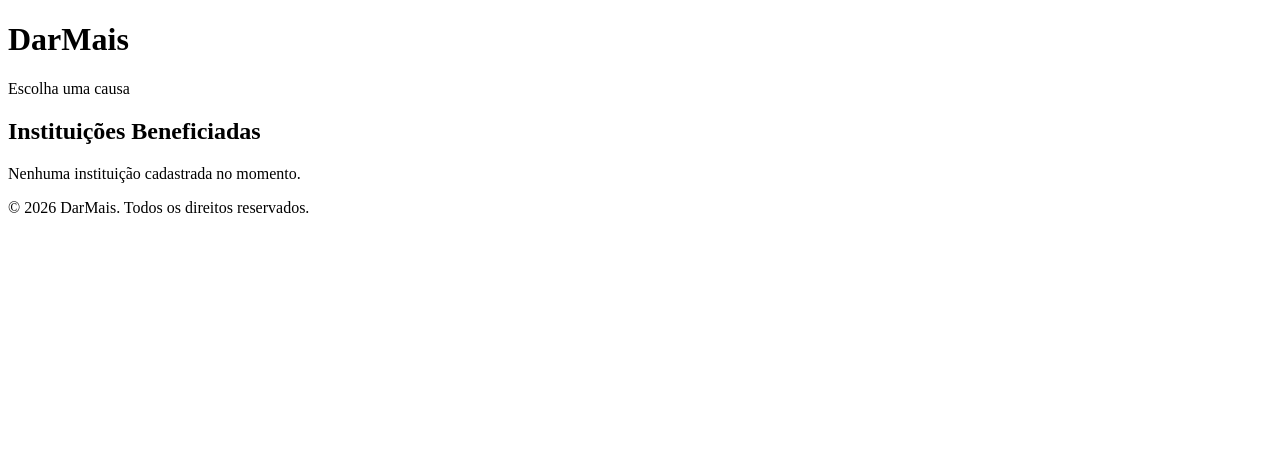
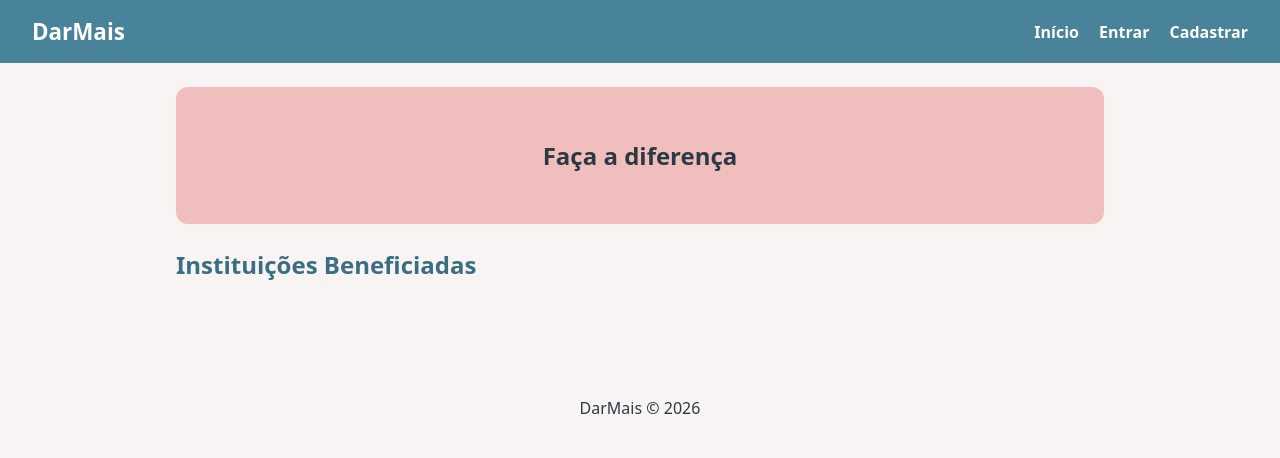
Before and after one commit to wesleykargery1/projeto-3-bimestre, a Flask app: template projeto_romerito/blueprints/index/templates/index.html in a window 1280 px wide. Shown: the top 458 px of the page. Run offline with Flask 3, Linux system fonts and the light colour scheme; the template is opened without the code that fills it, so the values that code supplies are empty; parts of the project's set-up code (start-up, migrations or seed data) failed here and were passed over.

Commit message:
Ajuste de erros e novo CSS

```diff
--- a/projeto_romerito/app.py
+++ b/projeto_romerito/app.py
@@ -1,10 +1,16 @@
-# app.py — Oficina de Conserto (versão inicial)
 from flask import Flask
 from database import Base, engine
+import models
 from blueprints.index import index_bp
-from models import Usuario, Instituicao, Doacao
+from blueprints.auth import auth_bp
 
 app = Flask(__name__)
 app.secret_key = "segredo"
+
 app.register_blueprint(index_bp)
+app.register_blueprint(auth_bp)
+
 Base.metadata.create_all(engine)
+
+if __name__ == "__main__":
+    app.run(debug=True)
--- a/projeto_romerito/blueprints/index/templates/base.html
+++ b/projeto_romerito/blueprints/index/templates/base.html
@@ -3,17 +3,25 @@
 <head>
   <meta charset="UTF-8">
   <meta name="viewport" content="width=device-width, initial-scale=1.0">
-  <title>{% block titulo %}DarMais{% endblock %}</title>
+  <title>{% block titulo %}Início{% endblock %} - DarMais</title>
+  <link rel="stylesheet" href="{{ url_for('static', filename='style.css') }}">
 </head>
 <body>
+  <header>
+    <a class="logo" href="{{ url_for('index.index') }}">DarMais</a>
+    <nav>
+      <a href="{{ url_for('index.index') }}">Início</a>
+      <a href="{{ url_for('auth.login') }}">Entrar</a>
+      <a href="{{ url_for('auth.register') }}">Cadastrar</a>
+    </nav>
+  </header>
 
-  <main class="container">
-    {% block conteudo %}
-    {% endblock %}
+  <main>
+    {% block conteudo %}{% endblock %}
   </main>
 
-  <footer class="main-footer">
-    <p>&copy; 2026 DarMais. Todos os direitos reservados.</p>
+  <footer>
+    <p>DarMais &copy; 2026</p>
   </footer>
 
 </body>
--- a/projeto_romerito/blueprints/index/templates/index.html
+++ b/projeto_romerito/blueprints/index/templates/index.html
@@ -3,26 +3,18 @@
 {% block titulo %}Início{% endblock %}
 
 {% block conteudo %}
-<header class="main-header">
-  <div class="header-content">
-    <h1>DarMais</h1>
-    <p>Escolha uma causa</p>
-  </div>
-</header>
+  <section class="hero">
+    <h1>Faça a diferença</h1>
+  </section>
 
-<div class="content-body">
   <h2>Instituições Beneficiadas</h2>
-
-  <div class="cards-grid">
-    {% for instituicao in instituicoes %}
+  <div class="cards">
+    {% for inst in instituicoes %}
       <div class="card">
-        <h3>{{ instituicao.nome }}</h3>
-        <p>{{ instituicao.descricao }}</p>
-        <button type="button" class="btn-doar">Doar</button>
+        <h3>{{ inst.nome }}</h3>
+        <p>{{ inst.descricao }}</p>
+        <button type="button">Doar</button>
       </div>
-    {% else %}
-      <p class="empty-msg">Nenhuma instituição cadastrada no momento.</p>
     {% endfor %}
   </div>
-</div>
 {% endblock %}
--- a/projeto_romerito/static/style.css
+++ b/projeto_romerito/static/style.css
@@ -0,0 +1,37 @@
+:root {
+  --cinza: #D8D8D8;
+  --azul: #488399;
+  --azul-escuro: #3b6e82;
+  --coral: #EA9393;
+  --amarelo: #F4D38A;
+  --rosa: #F1BEBE;
+  --fundo: #f7f4f3;
+  --texto: #2b3a42;
+}
+* { box-sizing: border-box; }
+body { font-family: system-ui, sans-serif; margin: 0; color: var(--texto); background: var(--fundo); }
+header { display: flex; justify-content: space-between; align-items: center;
+         padding: 1rem 2rem; background: var(--azul); }
+header a { color: #fff; text-decoration: none; }
+.logo { font-size: 1.4rem; font-weight: bold; }
+nav a { margin-left: 1rem; font-weight: 600; }
+nav a:hover { color: var(--amarelo); }
+main { max-width: 960px; margin: 0 auto; padding: 1.5rem 1rem; }
+.hero { text-align: center; padding: 2rem 1rem; background: var(--rosa); border-radius: 12px; margin-bottom: 1.5rem; }
+h2 { color: var(--azul-escuro); }
+.cards { display: grid; grid-template-columns: repeat(auto-fit, minmax(220px, 1fr)); gap: 1rem; }
+.card { background: #fff; padding: 1rem; border-radius: 8px;
+        box-shadow: 0 1px 3px rgba(0,0,0,.1); }
+.card h3 { color: var(--azul-escuro); margin-top: 0; }
+button { background: var(--azul-escuro); color: #fff; border: 0; padding: .5rem 1rem;
+         border-radius: 4px; cursor: pointer; font-weight: 600; }
+button:hover { background: var(--coral); color: var(--texto); }
+form { display: grid; gap: .75rem; max-width: 320px; margin: 0 auto; }
+input { display: block; width: 100%; padding: .5rem; border: 1px solid var(--cinza);
+        border-radius: 4px; background: #fff; }
+input:focus { outline: 2px solid var(--azul); border-color: var(--azul); }
+a { color: var(--azul-escuro); }
+.avisos { background: var(--amarelo); padding: .75rem 2rem; }
+footer { text-align: center; padding: 1.5rem; color: var(--texto); margin-top: 2rem; }
+.auth { max-width: 320px; margin: 2rem auto; text-align: center; }
+.auth form { max-width: none; text-align: left; }
```
Also changed, not shown: projeto_romerito/blueprints/auth/routes.py (+13 -5 lines), projeto_romerito/blueprints/auth/templates/auth/cadastro.html (added, +16 -0 lines), projeto_romerito/blueprints/auth/templates/auth/login.html (added, +15 -0 lines), projeto_romerito/blueprints/index/routes.py (+13 -1 lines), projeto_romerito/models.py (+10 -15 lines), projeto_romerito/database.db, projeto_romerito/static/main.js (deleted).
